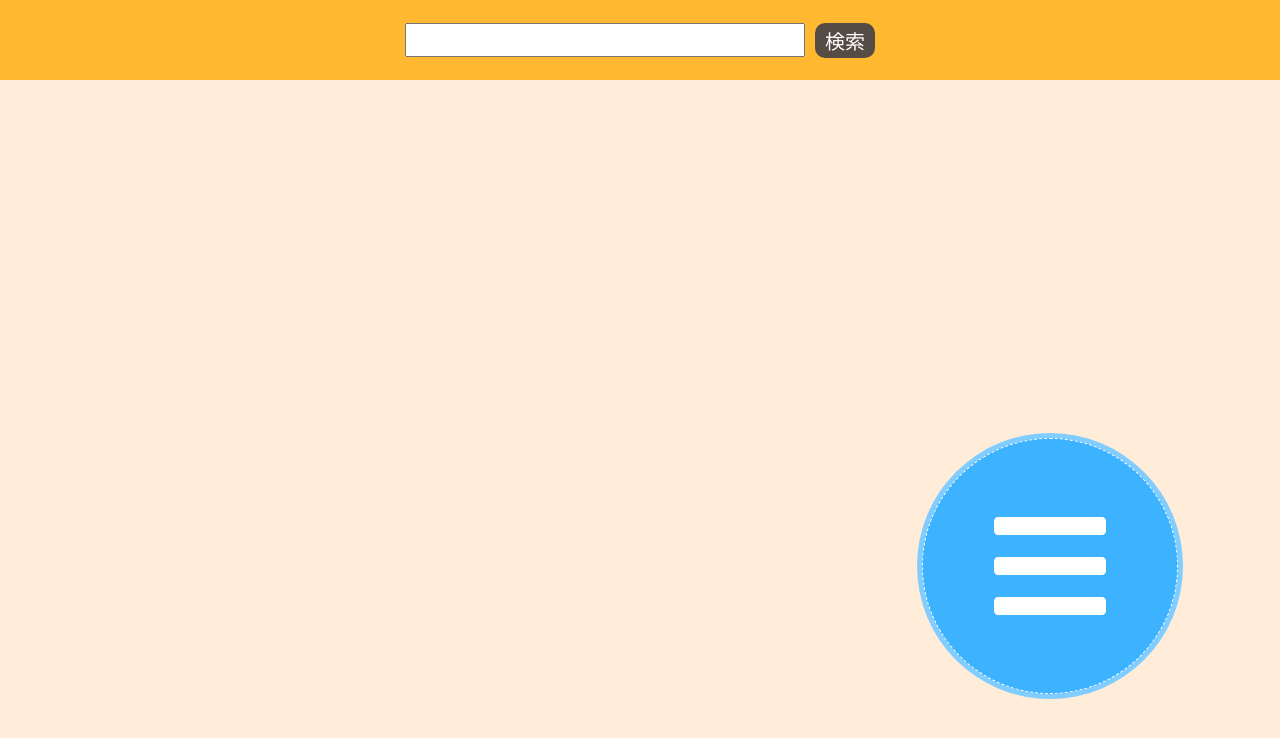
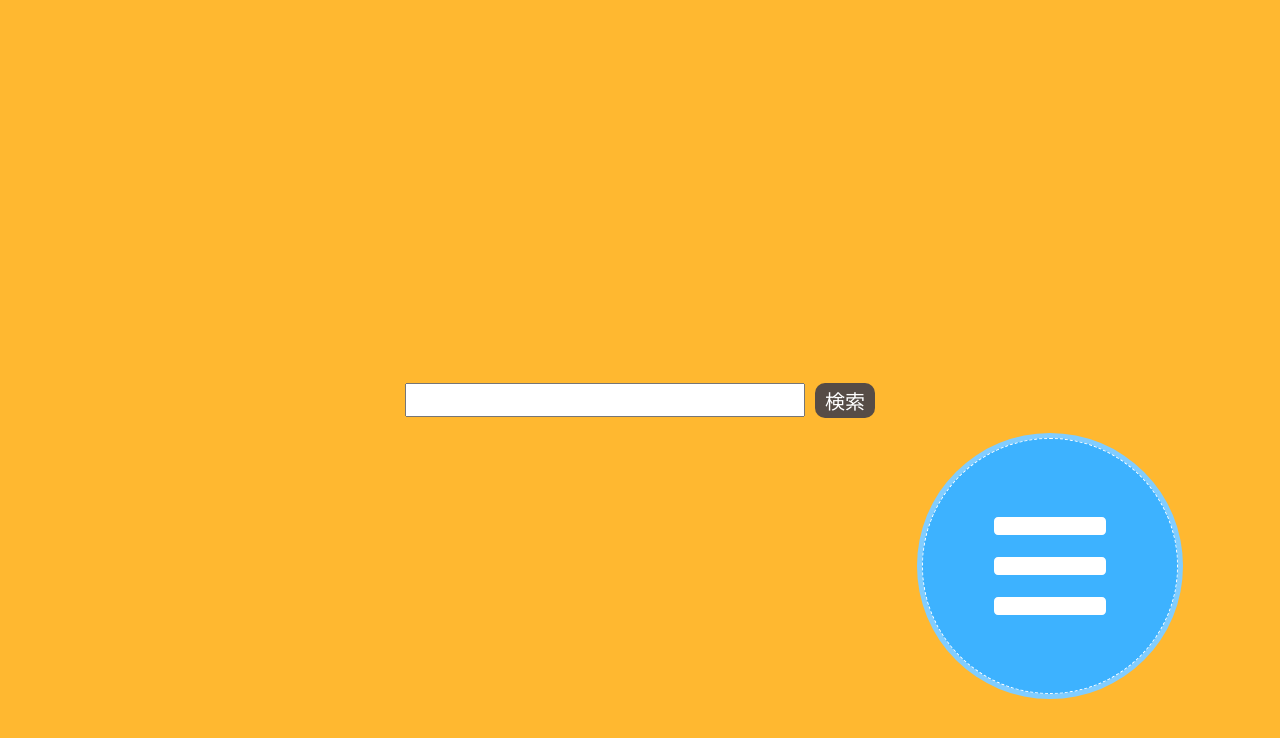
Before and after one commit to kyuki3rain/wordbook-next, a Next.js app: page / in a window 1280 px wide. Shown: the top 738 px of the page. Built offline with nearby package versions, Linux system fonts and the light colour scheme.

Commit message:
transitionを追加

```diff
--- a/package.json
+++ b/package.json
@@ -21,7 +21,8 @@
     "next-pwa": "^5.3.1",
     "react": "17.0.2",
     "react-dom": "17.0.2",
-    "react-loading": "^2.0.3"
+    "react-loading": "^2.0.3",
+    "react-transition-group": "^4.4.2"
   },
   "devDependencies": {
     "@types/react": "17.0.19",
--- a/pages/index.tsx
+++ b/pages/index.tsx
@@ -7,6 +7,7 @@ import { FontAwesomeIcon } from '@fortawesome/react-fontawesome';
 import { faBars, faTrashAlt } from '@fortawesome/free-solid-svg-icons';
 import Skeleton from 'react-loading';
 import { Checkbox } from '@material-ui/core';
+import { Transition } from 'react-transition-group';
 
 const ColumnContainer = styled.div({
   display: 'flex',
@@ -48,7 +49,8 @@ const Box = styled.div({
 
 const MainView = styled.div({
   width: '100vw',
-  height: '90vh'
+  height: '90vh',
+  marginTop: '10vh'
 })
 
 const WordBox = styled.div({
@@ -121,6 +123,7 @@ const Home: NextPage = () => {
   const [resultChecked, setResultChecked] = useState<Array<boolean>>([...Array(100).map(() => false)]);
   const [showList, setShowList] = useState<boolean>(false);
   const [isLoading, setIsLoading] = useState<boolean>(false);
+  const [mount, setMount] = useState<boolean>(false);
 
   const search = () => {
     setIsLoading(true);
@@ -131,6 +134,7 @@ const Home: NextPage = () => {
         setValues({...values, isLocal: true});
         setResult(db_result.map((item) => item.meaning));
         setIsLoading(false);
+        setMount(true);
         return;
       }
 
@@ -139,6 +143,7 @@ const Home: NextPage = () => {
         setValues({...values, isLocal: true});
         setResult(["no content in local"]);
         setIsLoading(false);
+        setMount(true);
         return;
       }
 
@@ -149,6 +154,7 @@ const Home: NextPage = () => {
         setValues({...values, isLocal: false});
         setResult(items);
         setIsLoading(false);
+        setMount(true);
       });
     })
   }
@@ -208,20 +214,6 @@ const Home: NextPage = () => {
 
   return (
     <Body className="App">
-      <ColumnContainer>
-          <RowContainer style={{width: '100vw', height: '10vh', backgroundColor: '#FFB830'}}>
-            <input
-              type="text"
-              name="word"
-              defaultValue={values.word}
-              onChange={handleInputChange}
-              style={{marginRight: 10, fontSize: 24, width: '70vw', maxWidth: 400}}
-            ></input>
-            <Button
-              onClick={search}>
-              検索
-            </Button>
-          </RowContainer>
       <MainView style={{overflow: 'hidden'}}>
         <ColumnContainer>
           {
@@ -267,12 +259,30 @@ const Home: NextPage = () => {
           }
         </ColumnContainer>
       </MainView>
-      </ColumnContainer>
+      <Float top={"0"} left={"0"}>
+        <Transition in={mount} timeout={1000}>
+          {(state) =>
+            <RowContainer style={{width: '100vw', height: state == "entering" || state == "entered" ? '10vh': "100vh", backgroundColor: '#FFB830', transition: 'all 1s ease', zIndex: 20000}}>
+              <input
+                type="text"
+                name="word"
+                defaultValue={values.word}
+                onChange={handleInputChange}
+                style={{marginRight: 10, fontSize: 24, width: '70vw', maxWidth: 400}}
+              ></input>
+              <Button
+                onClick={search}>
+                検索
+              </Button>
+            </RowContainer>
+          }
+        </Transition>
+      </Float>
       {
         showList ||
         <Float bottom={"8vw"} right={"8vw"}>
           <ListButton>
-            <ColumnContainer style={{height: '100%'}} onClick={() => setShowList(true)}>
+            <ColumnContainer style={{height: '100%'}} onClick={() => {setShowList(true); setMount(true);}}>
               <FontAwesomeIcon icon={faBars} style={{width: '10vw', height: '10vw'}} />
             </ColumnContainer>
           </ListButton>
@@ -281,7 +291,7 @@ const Home: NextPage = () => {
       {
         isLoading &&
         <Float top={"0"} left={"0"}>
-          <ColumnContainer style={{height: '100vh', width: '100vw', opacity: 0.5, backgroundColor: 'black', pointerEvents: 'none'}}>
+          <ColumnContainer style={{height: '100vh', width: '100vw', opacity: 0.5, backgroundColor: 'black', pointerEvents: 'none', zIndex: 20}}>
             <Skeleton width="25vw" height="25vw" type="spinningBubbles"/>
           </ColumnContainer>
         </Float>
```
Also changed, not shown: 1 other file (tests, documents, lock files or other folders). Lines whose indentation alone changed are shown as unchanged.
